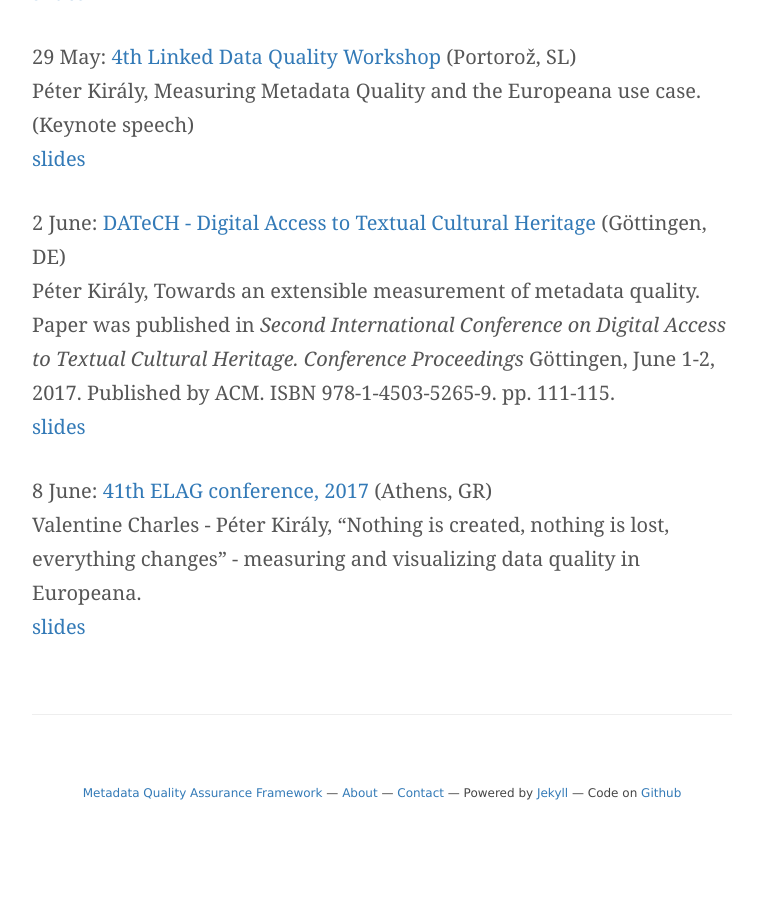
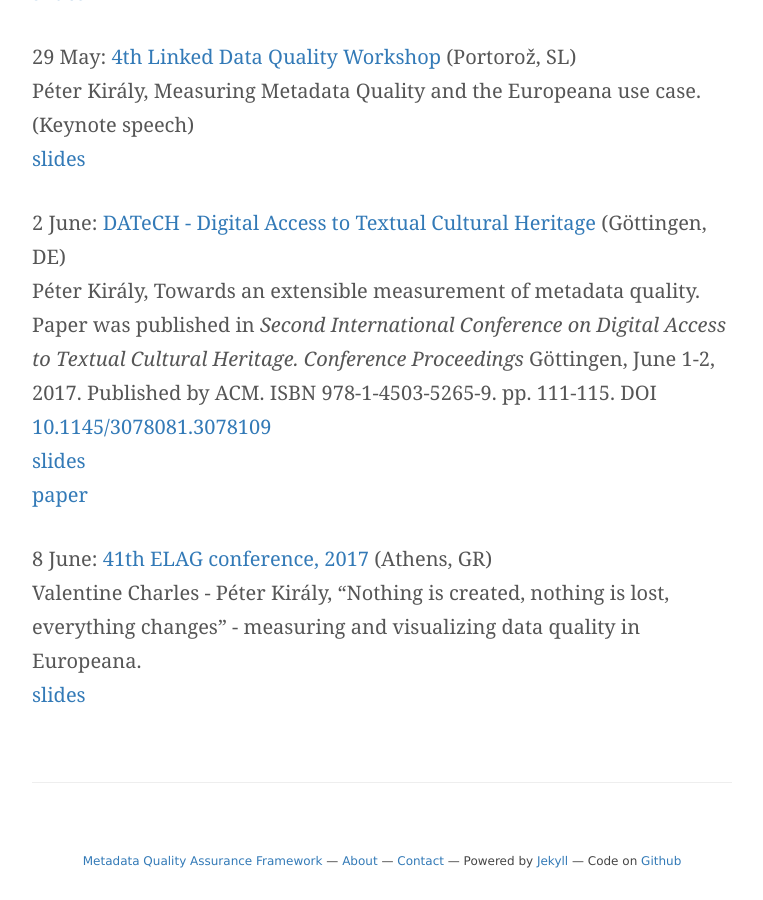
Before and after one commit to pkiraly/pkiraly.github.io, a Jekyll site: the page built from _posts/2017-06-29-recent-update.md, in a window 1280 px wide and 900 px high, scrolled down 1253 px. Shown: the whole window, without its empty margins (258-1021 px from the left). Built offline with Jekyll 4.4.1, drawn with Linux system fonts in a browser that asks for light colours; nearby versions of some CDN libraries; some web fonts are replaced; comment, search, counter and statistics services are not loaded; before the commit the page ends 2085 px from its top, so only the background shows below that.

Commit message:
Update 2017-06-29-recent-update.md

```diff
--- a/_posts/2017-06-29-recent-update.md
+++ b/_posts/2017-06-29-recent-update.md
@@ -31,8 +31,9 @@ Péter Király, Measuring Metadata Quality and the Europeana use case. (Keynote
 
 2 June: [DATeCH - Digital Access to Textual Cultural Heritage](http://ddays.digitisation.eu/datech-2017/) (Göttingen, DE)<br>
 Péter Király, Towards an extensible measurement of metadata quality.<br>
-Paper was published in <em>Second International Conference on Digital Access to Textual Cultural Heritage. Conference Proceedings</em> Göttingen, June 1-2, 2017. Published by ACM. ISBN 978-1-4503-5265-9. pp. 111-115.<br>
-[slides](https://www.researchgate.net/publication/317597699_Towards_an_extensible_measurement_of_metadata_quality)
+Paper was published in <em>Second International Conference on Digital Access to Textual Cultural Heritage. Conference Proceedings</em> Göttingen, June 1-2, 2017. Published by ACM. ISBN 978-1-4503-5265-9. pp. 111-115. DOI [10.1145/3078081.3078109](https://doi.org/10.1145/3078081.3078109)<br/>
+[slides](https://www.researchgate.net/publication/317597699_Towards_an_extensible_measurement_of_metadata_quality)<br/>
+[paper](https://doi.org/10.1145/3078081.3078109)
 
 8 June: [41th ELAG conference, 2017](http://elag2017.org/) (Athens, GR)<br>
 Valentine Charles - Péter Király, “Nothing is created, nothing is lost, everything changes” - measuring and visualizing data quality in Europeana.<br>
```
